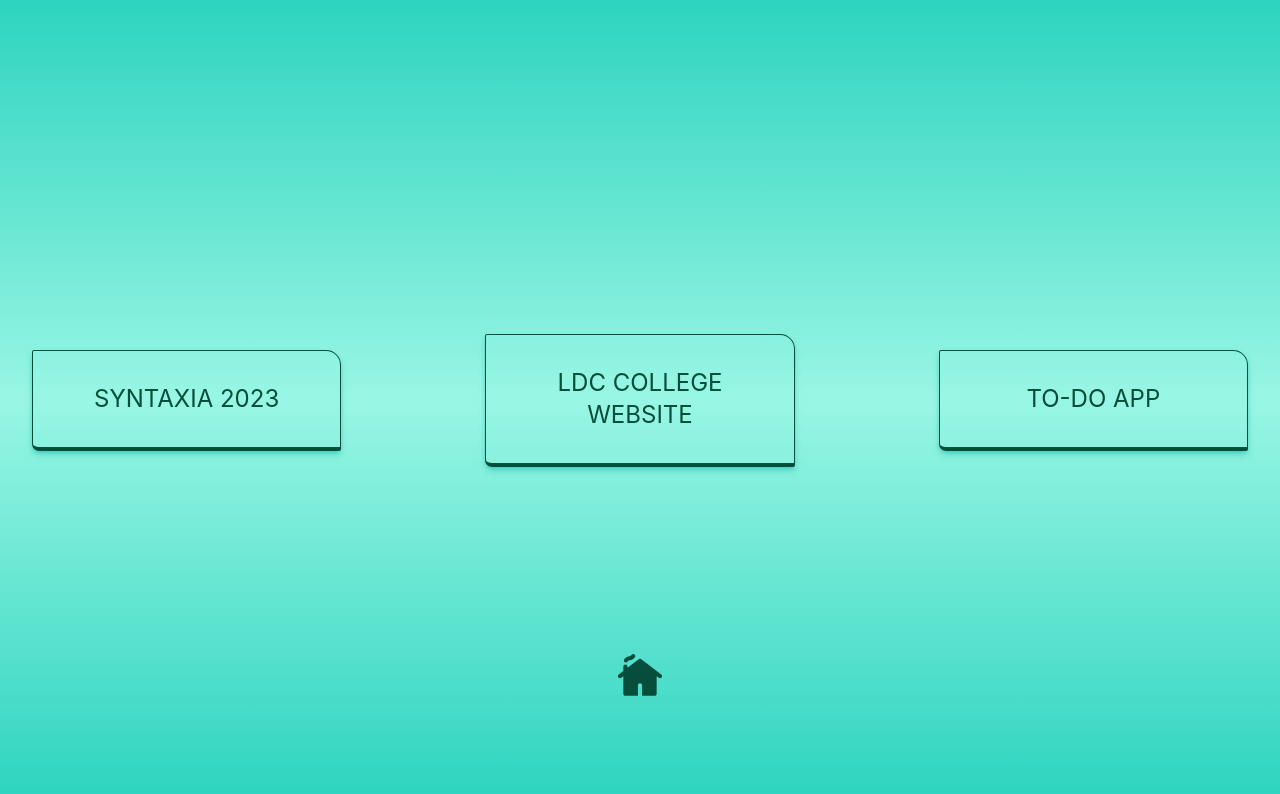
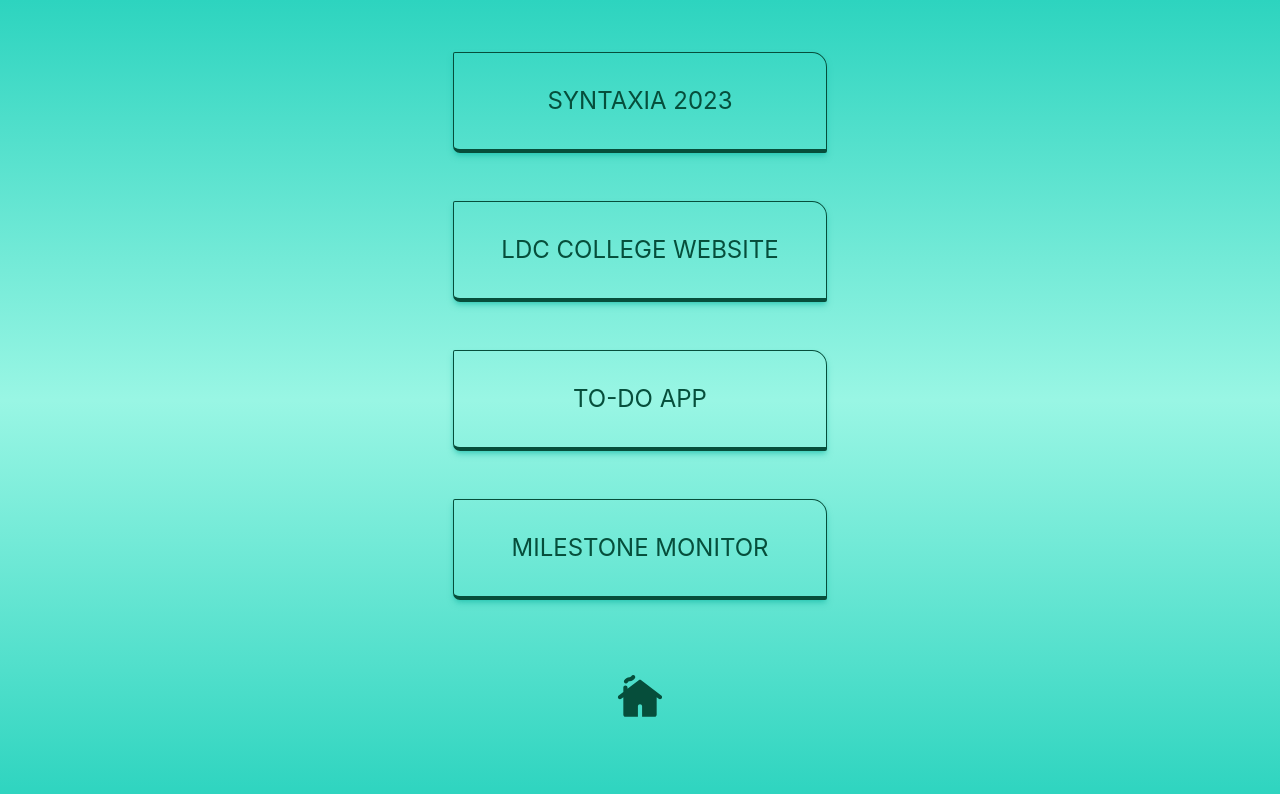
Before and after one commit to adelicia-js/home, a React (Vite) app: page /projects in a window 1280 px wide. Shown: the top 794 px of the page. Built offline with nearby package versions, Linux system fonts and the light colour scheme; a web font is replaced by a local one.

Commit message:
updated projects

```diff
--- a/src/routes/projects.jsx
+++ b/src/routes/projects.jsx
@@ -6,19 +6,19 @@ export default function Projects() {
       className={`px-8 text-center min-h-screen bg-gradient-to-b from-teal-400 via-teal-200 to-teal-400 flex flex-col justify-center`}
     >
       <a
-        className={`text-3xl text-emerald-900 hover:text-emerald-500 pb-8 md:py-4 lg:hidden`}
+        className={`text-3xl text-emerald-900 hover:text-emerald-500 pt-4 pb-8 md:py-4 lg:hidden`}
         href="/"
       >
         <CottageRoundedIcon sx={{ fontSize: 40 }} />
       </a>{" "}
       <div
-        className={`text-emerald-900 uppercase grid gap-16 sm:gap-36 grid-cols-3 grid-rows-3 items-center justify-center sm:justify-evenly justify-items-center text-l sm:text-xl md:text-2xl`}
+        className={`text-emerald-900 uppercase grid gap-16 sm:gap-12 grid-cols-3 grid-rows-5 items-center justify-center sm:justify-evenly justify-items-center text-l sm:text-xl md:text-2xl`}
       >
         <a
           href="https://syntaxia2023.web.app/"
           target="_blank"
           rel="noreferrer"
-          className={`shadow-md shadow-teal-500/50 hover:shadow-lg hover:shadow-emerald-700/60 hover:cursor-pointer border border-b-4 border-projects-boxes border-emerald-900 hover:tracking-wide hover:border-emerald-700 hover:text-emerald-700 px-4 py-10 sm:py-8 w-50vw lg:w-full sm:h-full lg:h-fit hover:font-bold row-start-1 col-start-2 lg:row-start-2 lg:col-start-1`}
+          className={`shadow-md shadow-teal-500/50 hover:shadow-lg hover:shadow-emerald-700/60 hover:cursor-pointer border border-b-4 border-projects-boxes border-emerald-900 hover:tracking-wide hover:border-emerald-700 hover:text-emerald-700 px-4 py-10 sm:py-8 w-50vw lg:w-full sm:h-full lg:h-fit hover:font-bold row-start-1 col-start-2 lg:row-start-1 lg:col-start-2`}
         >
           Syntaxia 2023
         </a>
@@ -34,12 +34,20 @@ export default function Projects() {
           href="https://todo-cra.pages.dev/"
           target="_blank"
           rel="noreferrer"
-          className={`shadow-md shadow-teal-500/50 hover:shadow-lg hover:shadow-emerald-700/60 hover:cursor-pointer border border-b-4 border-projects-boxes border-emerald-900 hover:tracking-wide hover:border-emerald-700 hover:text-emerald-700 px-4 py-10 sm:py-8 w-50vw lg:w-full sm:h-full lg:h-fit hover:font-bold row-start-3 col-start-2 lg:row-start-2 lg:col-start-3`}
+          className={`shadow-md shadow-teal-500/50 hover:shadow-lg hover:shadow-emerald-700/60 hover:cursor-pointer border border-b-4 border-projects-boxes border-emerald-900 hover:tracking-wide hover:border-emerald-700 hover:text-emerald-700 px-4 py-10 sm:py-8 w-50vw lg:w-full sm:h-full lg:h-fit hover:font-bold row-start-3 col-start-2 lg:row-start-3 lg:col-start-2`}
         >
           To-do App
         </a>
         <a
-          className={`text-emerald-900 hover:text-emerald-600 invisible lg:visible lg:row-start-3 lg:col-start-2`}
+          href="https://milestone-monitor.vercel.appx/"
+          target="_blank"
+          rel="noreferrer"
+          className={`shadow-md shadow-teal-500/50 hover:shadow-lg hover:shadow-emerald-700/60 hover:cursor-pointer border border-b-4 border-projects-boxes border-emerald-900 hover:tracking-wide hover:border-emerald-700 hover:text-emerald-700 px-4 py-8 sm:py-8 w-50vw lg:w-full sm:h-full lg:h-fit hover:font-bold row-start-4 col-start-2 lg:row-start-4 lg:col-start-2`}
+        >
+          Milestone Monitor
+        </a>
+        <a
+          className={`text-emerald-900 hover:text-emerald-600 invisible lg:visible lg:row-start-5 lg:col-start-2`}
           href="/"
         >
           <CottageRoundedIcon sx={{ fontSize: 50 }} />
```
